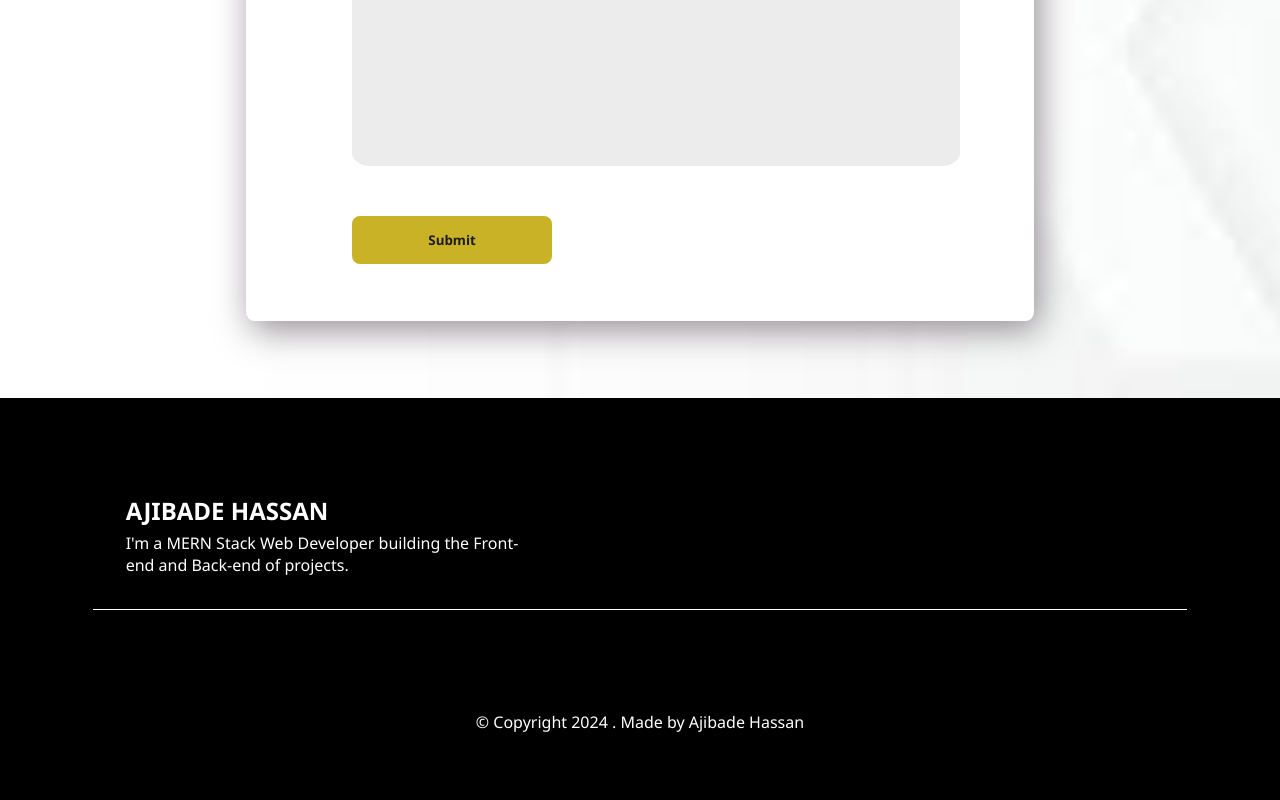
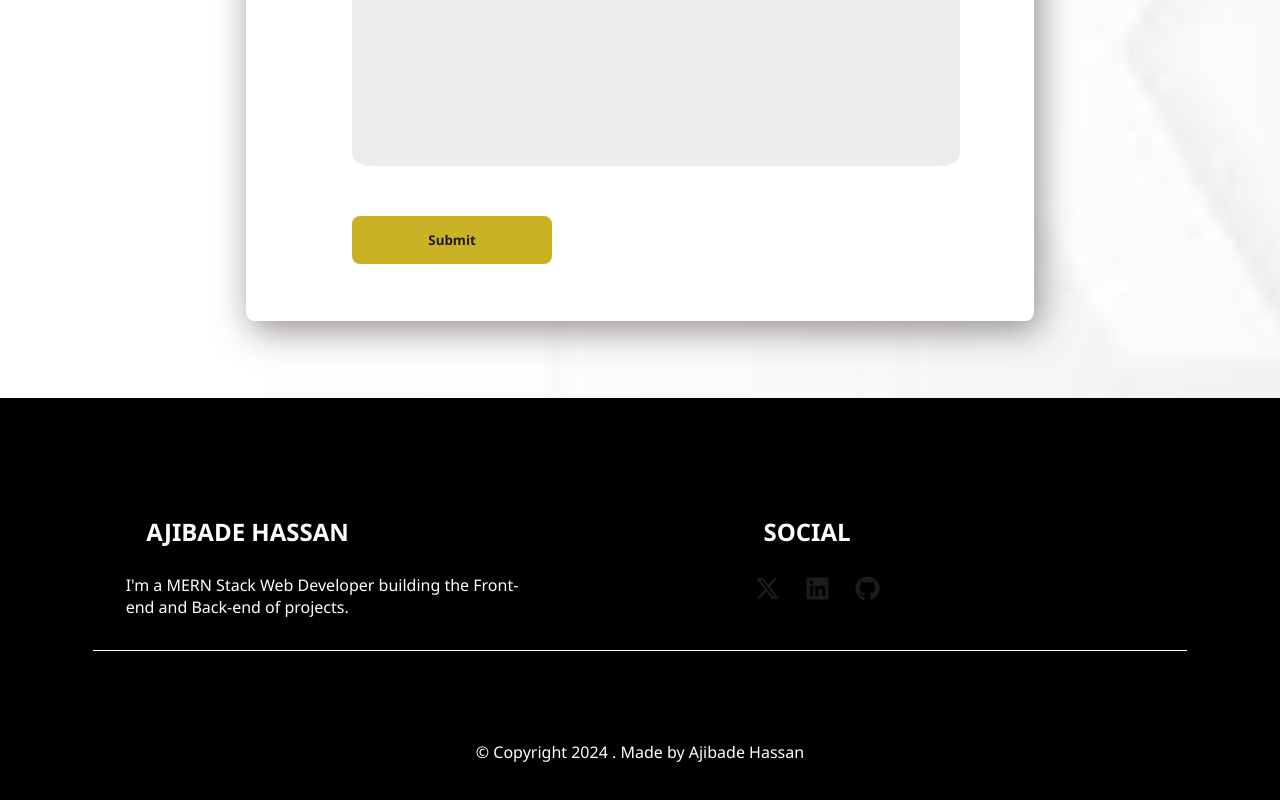
Before and after one commit to AjibadeHassan/Dev-profile, a React (Vite) app in the folder portfolio/: page / in a window 1280 px wide. Shown: the part 4243-5043 px from the top of the page. Built offline with nearby package versions, Linux system fonts and the light colour scheme; the HTML template or start-up script is replaced by a standard one.

Commit message:
final touch

```diff
--- a/portfolio/src/Components/Footer.tsx
+++ b/portfolio/src/Components/Footer.tsx
@@ -1,3 +1,5 @@
+import { FaLinkedin, FaGithub } from "react-icons/fa";
+import { FaXTwitter } from "react-icons/fa6";
 
 const Footer = () => {
   return (
@@ -9,7 +11,12 @@ const Footer = () => {
                     <p>
                     I'm a MERN Stack Web Developer building the Front-end and Back-end of projects.</p>
                 </span>
-                <span></span>
+                <span className="Social_Container">
+                  <h1>SOCIAL</h1>
+                  <span className="Social_Icons"><FaXTwitter/></span>
+      <span className="Social_Icons"><FaLinkedin/></span>
+      <span className="Social_Icons"><FaGithub/></span>
+                </span>
             </div>
             <div className="Footer_Bottom">© Copyright 2024 . Made by Ajibade Hassan</div>
         </div>
--- a/portfolio/src/SCSS/Footer.scss
+++ b/portfolio/src/SCSS/Footer.scss
@@ -41,6 +41,19 @@
             color: white;
             }
         }
+
+        h1 {
+            padding: 5%;
+        }
+        .Social_Icons {
+            width: 4%;
+            font-size: 25px;
+            padding: 3%;
+
+            &:hover {
+                cursor: pointer;
+            }
+        }
     }
 
     .Footer_Bottom {
```
Also changed, not shown: portfolio/src/SCSS/Mobile_footer.scss (added), 5 other files (tests, documents, lock files or other folders).
